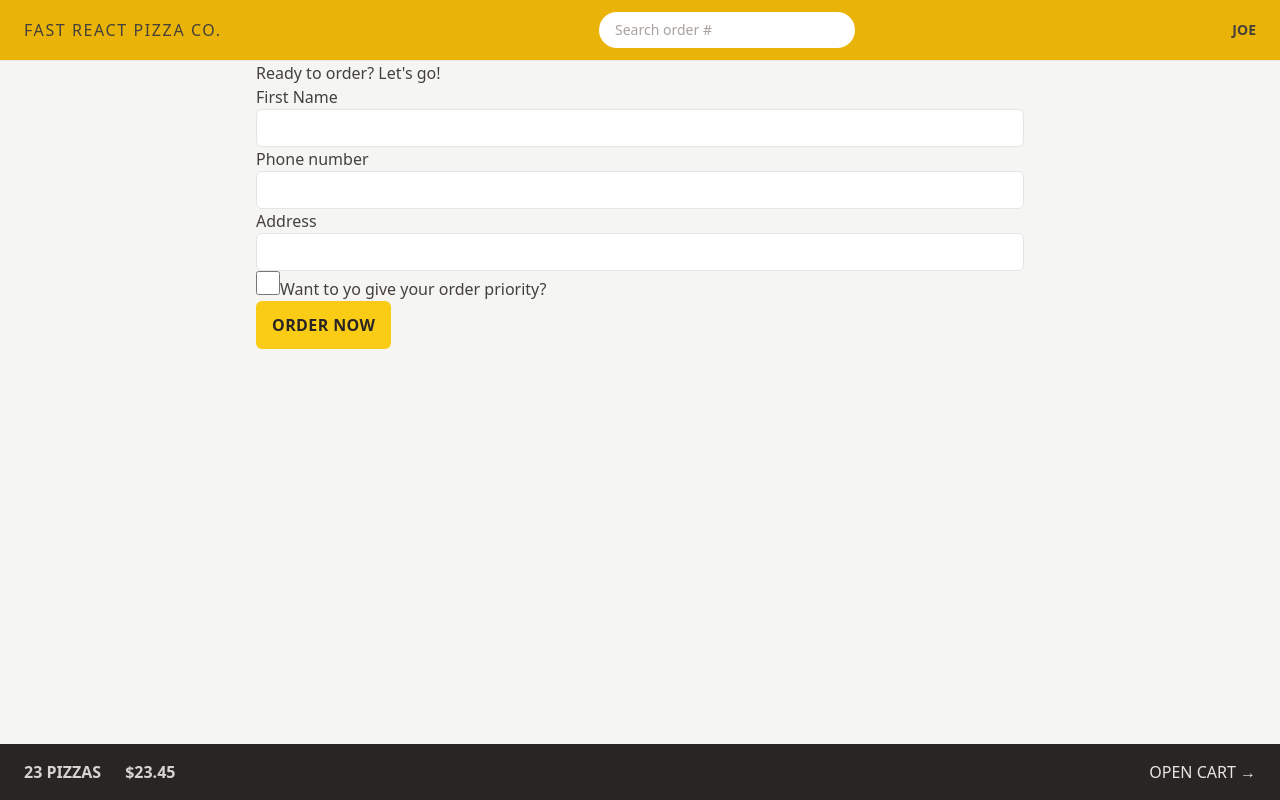
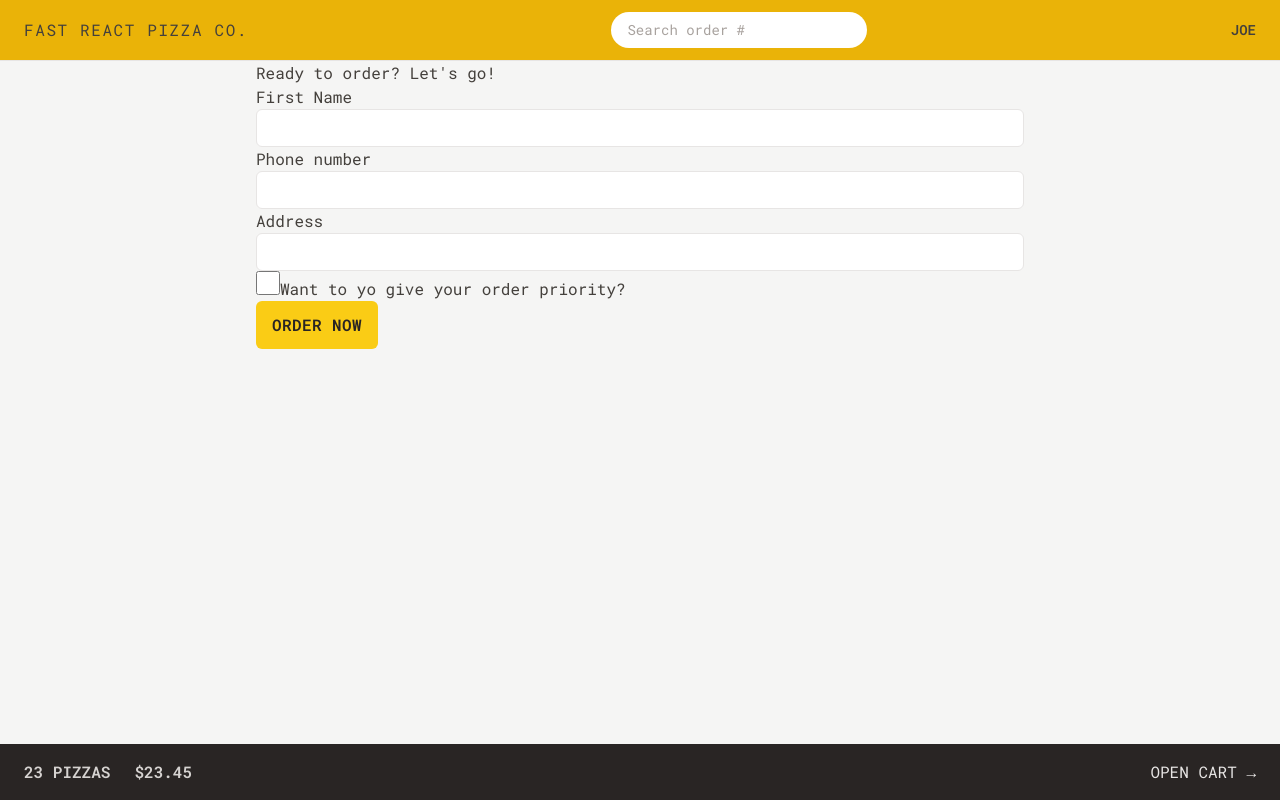
Before and after one commit to breakthrough001/react-pizza-co, a React (Vite) app: page /order/new in a window 1280 px wide. Built offline with nearby package versions, Linux system fonts and the light colour scheme.

Commit message:
styled menu

```diff
--- a/index.html
+++ b/index.html
@@ -3,6 +3,12 @@
   <head>
     <meta charset="UTF-8" />
     <link rel="icon" type="image/svg+xml" href="/vite.svg" />
+    <link rel="preconnect" href="https://fonts.googleapis.com" />
+    <link rel="preconnect" href="https://fonts.gstatic.com" crossorigin />
+    <link
+      href="https://fonts.googleapis.com/css2?family=Roboto+Mono:ital,wght@0,100..700;1,100..700&display=swap"
+      rel="stylesheet"
+    />
     <meta name="viewport" content="width=device-width, initial-scale=1.0" />
     <title>Vite + React</title>
   </head>
--- a/src/features/cart/Cart.jsx
+++ b/src/features/cart/Cart.jsx
@@ -35,7 +35,9 @@ function Cart() {
       <h2>Your cart, %NAME%</h2>
 
       <div>
-        <Button to="/order/new">Order pizzas</Button>
+        <Button to="/order/new" type="primary">
+          Order pizzas
+        </Button>
 
         <button>Clear cart</button>
       </div>
--- a/src/features/menu/Menu.jsx
+++ b/src/features/menu/Menu.jsx
@@ -1,13 +1,13 @@
-import { useLoaderData } from "react-router-dom";
-import { getMenu } from "../../services/apiRestaurant.js";
-import MenuItem from "./MenuItem.jsx";
+import { useLoaderData } from 'react-router-dom';
+import { getMenu } from '../../services/apiRestaurant.js';
+import MenuItem from './MenuItem.jsx';
 
 function Menu() {
   const menu = useLoaderData();
   console.log(menu);
 
   return (
-    <ul>
+    <ul className="divide-y divide-stone-200 px-2">
       {menu.map((pizza) => (
         <MenuItem pizza={pizza} key={pizza.id} />
       ))}
--- a/src/features/menu/MenuItem.jsx
+++ b/src/features/menu/MenuItem.jsx
@@ -1,16 +1,31 @@
-import { formatCurrency } from "../../utils/helpers";
+import { formatCurrency } from '../../utils/helpers';
+import Button from '../../ui/Button';
 
 function MenuItem({ pizza }) {
   const { id, name, unitPrice, ingredients, soldOut, imageUrl } = pizza;
 
   return (
-    <li>
-      <img src={imageUrl} alt={name} />
-      <div>
-        <p>{name}</p>
-        <p>{ingredients.join(", ")}</p>
-        <div>
-          {!soldOut ? <p>{formatCurrency(unitPrice)}</p> : <p>Sold out</p>}
+    <li className="flex gap-4 py-2">
+      <img
+        src={imageUrl}
+        alt={name}
+        className={`h-24 rounded-md ${soldOut ? 'opacity-700 grayscale' : ''}`}
+      />
+      <div className="flex grow flex-col pt-0.5">
+        <p className="font-medium">{name}</p>
+        <p className="text-sm capitalize italic text-stone-500">
+          {ingredients.join(', ')}
+        </p>
+        <div className="mt-auto flex items-center justify-between">
+          {!soldOut ? (
+            <p className="text-sm">{formatCurrency(unitPrice)}</p>
+          ) : (
+            <p className="text-sm font-medium uppercase text-stone-500">
+              Sold out
+            </p>
+          )}
+
+          <Button type="small">Add to cart</Button>
         </div>
       </div>
     </li>
--- a/src/features/order/CreateOrder.jsx
+++ b/src/features/order/CreateOrder.jsx
@@ -87,7 +87,7 @@ function CreateOrder() {
 
         <div>
           <input type="hidden" name="cart" value={JSON.stringify(cart)} />
-          <Button disabled={isSubmitting}>
+          <Button disabled={isSubmitting} type="primary">
             {isSubmitting ? 'Placing order...' : 'Order now'}
           </Button>
         </div>
--- a/src/features/user/CreateUser.jsx
+++ b/src/features/user/CreateUser.jsx
@@ -24,7 +24,7 @@ function CreateUser() {
 
       {username !== '' && (
         <div>
-          <Button>Start ordering</Button>
+          <Button type="primary">Start ordering</Button>
         </div>
       )}
     </form>
--- a/src/index.css
+++ b/src/index.css
@@ -6,13 +6,12 @@
   .input {
     @apply w-full rounded-md border border-stone-200 px-4 py-2 text-sm transition-all duration-300 placeholder:text-stone-400 focus:outline-none focus:ring focus:ring-yellow-400 md:px-6;
   }
-}
 
   /* https://dev.to/afif/i-made-100-css-loaders-for-your-next-project-4eje */
   .loader {
     width: 45px;
     aspect-ratio: 0.75;
-  --c: no-repeat linear-gradient(#252525 0 0);
+    --c: no-repeat linear-gradient(theme(colors.stone.800) 0 0);
     background:
       var(--c) 0% 50%,
       var(--c) 50% 50%,
@@ -47,3 +46,4 @@
         100% 100%;
     }
   }
+}
--- a/src/ui/AppLayout.jsx
+++ b/src/ui/AppLayout.jsx
@@ -8,7 +8,7 @@ function AppLayOut() {
   const isLoading = navigation.state === 'loading';
 
   return (
-    <div className="grid h-screen grid-rows-[auto_1fr_auto]">
+    <div className="grid h-dvh grid-rows-[auto_1fr_auto]">
       {isLoading && <Loader />}
 
       <Header />
--- a/src/ui/Button.jsx
+++ b/src/ui/Button.jsx
@@ -1,18 +1,23 @@
 import { Link } from 'react-router-dom';
 
-function Button({ children, disabled, to }) {
-  const className =
-    'inline-block rounded-md bg-yellow-400 px-4 py-3 font-semibold uppercase tracking-wide text-stone-800 transition-colors duration-300 hover:bg-yellow-300 focus:bg-yellow-300 focus:outline-none focus:ring-2 focus:ring-yellow-300 focus:ring-offset-2 disabled:cursor-not-allowed disabled:bg-yellow-500 disabled:hover:bg-yellow-500';
+function Button({ children, disabled, to, type }) {
+  const base =
+    'inline-block rounded-md bg-yellow-400 font-semibold uppercase tracking-wide text-stone-800 transition-colors duration-300 hover:bg-yellow-300 focus:bg-yellow-300 focus:outline-none focus:ring-2 focus:ring-yellow-300 focus:ring-offset-2 disabled:cursor-not-allowed disabled:bg-yellow-500 disabled:hover:bg-yellow-500';
+
+  const styles = {
+    primary: base + ' px-4 py-3',
+    small: base + ' px-4 py-2 text-xs',
+  };
 
   if (to)
     return (
-      <Link to={to} className={className}>
+      <Link to={to} className={styles[type]}>
         {children}
       </Link>
     );
 
   return (
-    <button disabled={disabled} className={className}>
+    <button disabled={disabled} className={styles[type]}>
       {children}
     </button>
   );
--- a/src/ui/Header.jsx
+++ b/src/ui/Header.jsx
@@ -4,7 +4,7 @@ import Username from '../features/user/Username';
 
 function Header() {
   return (
-    <header className="flex items-center border-b border-stone-200 bg-yellow-500 px-4 py-3 uppercase sm:px-6 justify-between">
+    <header className="flex items-center justify-between border-b border-stone-200 bg-yellow-500 px-4 py-3 uppercase sm:px-6">
       <Link to="/" className="tracking-widest">
         Fast React Pizza Co.
       </Link>
--- a/src/ui/Loader.jsx
+++ b/src/ui/Loader.jsx
@@ -1,5 +1,9 @@
 function Loader() {
-  return <div className="loader"></div>;
+  return (
+    <div className="absolute inset-0 flex items-center justify-center bg-slate-200/20 backdrop-blur-sm">
+      <div className="loader"></div>
+    </div>
+  );
 }
 
 export default Loader;
--- a/tailwind.config.js
+++ b/tailwind.config.js
@@ -1,8 +1,18 @@
 /** @type {import('tailwindcss').Config} */
 export default {
-  content: ["./index.html", "./src/**/*.{js,ts,jsx,tsx}"],
+  content: ['./index.html', './src/**/*.{js,ts,jsx,tsx}'],
   theme: {
-    extend: {},
+    fontFamily: {
+      sans: 'Roboto Mono, monospace',
+    },
+    extend: {
+      fontSize: {
+        pizza: '#123456',
+      },
+      height: {
+        screen: '100dvh',
+      },
+    },
   },
   plugins: [],
 };
```
Lines whose indentation alone changed are shown as unchanged.
